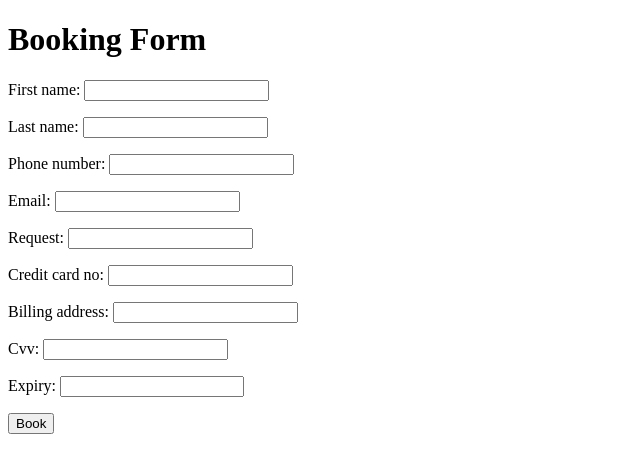
After one commit to prachisuthar/ESC_Hotel_Booking, a Django app: page /booking/ in a window 1280 px wide. The commit adds this page. Shown: the top 473 px of the page, without its empty margins (0-640 px from the left). Run offline with Django 4.2, Linux system fonts and the light colour scheme.

Commit message:
Booking Form + JSON loading commented

```diff
--- a/escproject/escapp/admin.py
+++ b/escproject/escapp/admin.py
@@ -4,5 +4,5 @@ from .models import *
 
 
 admin.site.register(
-    [DestinationSearch, SingaporeHotelList, KLHotelList, LondonHotelList, Customer]
+    [DestinationSearch, SingaporeHotelList, KLHotelList, LondonHotelList, Customer, Booking]
 )
--- a/escproject/escapp/forms.py
+++ b/escproject/escapp/forms.py
@@ -31,11 +31,11 @@ class DestinationSearchForm(forms.ModelForm):
 class SignUpForm(forms.ModelForm):
     username = forms.CharField(widget=forms.TextInput())
     password = forms.CharField(widget=forms.PasswordInput())
-    email = forms.EmailField(max_length=200)
+    confirm_password = forms.CharField(widget=forms.PasswordInput())
 
     class Meta:
         model = Customer
-        fields = ["username", "password", "email", "first_name", "last_name", "phone_number"]
+        fields = ["username", "password", "full_name", "password", "confirm_password"]
 
     def clean_username(self):
         uname = self.cleaned_data.get("username")
@@ -47,3 +47,9 @@ class SignUpForm(forms.ModelForm):
 class LoginForm(forms.Form):
     username = forms.CharField(widget=forms.TextInput())
     password = forms.CharField(widget=forms.PasswordInput())
+
+
+class BookingForm(forms.ModelForm):
+    class Meta:
+        model = Booking
+        fields = ["first_name", "last_name", "phone_number","email", "request", "credit_card_no","billing_address", "cvv", "expiry"]
--- a/escproject/escapp/models.py
+++ b/escproject/escapp/models.py
@@ -5,20 +5,19 @@ from django.contrib.auth.models import User
 # Create your models here.
 
 
-COUNTRY_CHOICES = (
-    ('Singapore','Singapore'),
-    ('London, UK', 'London, UK'),
-    ('Kuala Lumpur, Malaysia','Kuala Lumpur, Malaysia'),
-    )
+class DestinationSearch(models.Model):
+    country = models.CharField(max_length=250)
+    pax = models.PositiveIntegerField()
+    start_date = models.DateField(blank=True)
+    end_date = models.DateField(blank=True)
 
-class DestinationSearch(models.Model):
-    country = models.CharField(max_length=250, choices = COUNTRY_CHOICES, default = 'Singapore')
-    # country = models.CharField(max_length=250)
-    # country = models.ForeignKey(CountrySearch, on_delete=models.CASCADE)
-    pax = models.PositiveIntegerField()
-    start_date = models.DateField()
-    end_date = models.DateField()
+# json_file_path = "trial.json"
 
+# with open(json_file_path, 'r', encoding="utf8") as j:
+#     searchResults = json.loads(j.read())
+
+# for searchResult in searchResults['results']:
+#     DestinationSearch.objects.create(country = searchResult['term'], pax=searchResult['lng'], start_date = "2000-10-11", end_date = "2000-11-12")
 
 class SingaporeHotelList(models.Model):
     hotel_name = models.CharField(max_length=250)
@@ -45,9 +44,18 @@ class LondonHotelList(models.Model):
 
 class Customer(models.Model):
     user = models.OneToOneField(User, on_delete=models.CASCADE)
+    full_name = models.CharField(max_length=250)
+
+    def __str__(self):
+        return self.full_name
+
+class Booking(models.Model):
     first_name = models.CharField(max_length=250)
     last_name = models.CharField(max_length=250)
     phone_number = models.PositiveIntegerField()
-
-    def __str__(self):
-        return self.first_name
+    email = models.EmailField()
+    request = models.CharField(max_length=5000)
+    credit_card_no = models.PositiveIntegerField()
+    expiry = models.PositiveBigIntegerField()
+    cvv = models.PositiveIntegerField()
+    billing_address = models.CharField(max_length=500)
--- a/escproject/escapp/urls.py
+++ b/escproject/escapp/urls.py
@@ -8,5 +8,6 @@ urlpatterns = [
     path("signup/", SignUpView.as_view(), name="signup"),
     path("logout/", LogoutView.as_view(), name="logout"),
     path("login/", LoginView.as_view(), name="login"),
+    path("booking/", BookingView.as_view(), name="booking"),
 
 ]
--- a/escproject/escapp/views.py
+++ b/escproject/escapp/views.py
@@ -33,13 +33,13 @@ class HomeView(CreateView):
 
         return super().form_valid(form)
 
-    def savedata(request):
-        with open("developer.json", "r") as read_file:
-            developer = json.load(read_file)
-            for result in developer['results']:
-                DestinationSearch.objects.create(
-                country = result['term']
-            )
+    # def savedata(request):
+    #     with open("developer.json", "r") as read_file:
+    #         developer = json.load(read_file)
+    #         for result in developer['results']:
+    #             DestinationSearch.objects.create(
+    #             country = result['term']
+    #         )
 
 
 class HotelListView(TemplateView):
@@ -62,12 +62,12 @@ class SignUpView(CreateView):
     def form_valid(self, form):
         username = form.cleaned_data.get("username")
         password = form.cleaned_data.get("password")
-        email = form.cleaned_data.get("email")
-        user = User.objects.create_user(username, email, password)
+        confirm_password = form.cleaned_data.get("confirm_password")
+        user = User.objects.create_user(username, confirm_password, password)
         form.instance.user = user
         login(self.request, user)
 
-        return super().form_valid(form) #and render(request,"sendemail.html")
+        return super().form_valid(form)
 
 class LogoutView(View):
     def get(self, request):
@@ -90,3 +90,8 @@ class LoginView(FormView):
             return render(self.request, self.template_name, {"form": self.form_class, "error": "Invalid Credentials"})
 
         return super().form_valid(form)
+
+class BookingView(CreateView):
+    template_name = "booking.html"
+    form_class = BookingForm
+    success_url = reverse_lazy("escapp:home")
--- /dev/null
+++ b/escproject/templates/booking.html
@@ -0,0 +1,17 @@
+<!DOCTYPE html>
+<html lang="en">
+<head>
+    <meta charset="UTF-8">
+    <meta http-equiv="X-UA-Compatible" content="IE=edge">
+    <meta name="viewport" content="width=device-width, initial-scale=1.0">
+    <title>Booking Form</title>
+</head>
+<body>
+    <h1>Booking Form</h1>
+    <form action="" method="POST">
+        {% csrf_token %}
+        {{form.as_p}}
+        <button>Book</button>
+    </form>
+</body>
+</html>
--- a/escproject/templates/home.html
+++ b/escproject/templates/home.html
@@ -19,6 +19,8 @@
 
     <a href="{% url 'escapp:signup' %}"><button>sign up form</button></a>
     <a href="{% url 'escapp:login' %}"><button>Log In form</button></a>
+    <a href="{% url 'escapp:booking' %}"><button>Booking form</button></a>
+
 
 </body>
 </html>
--- /dev/null
+++ b/escproject/trial.json
@@ -0,0 +1 @@
+{"results":[{"term":"Rome, Italy","uid":"A6Dz","lat":41.895466,"lng":12.482324,"type":"city","state":"Lazio"},{"term":"Bali, Indonesia","uid":"WP3Z","lat":-8.409518,"lng":115.187989,"type":"city"}]}
```
Also changed, not shown: escproject/escapp/migrations/0015_destinationstry.py (added), escproject/escapp/migrations/0016_auto_20220713_2214.py (added), escproject/escapp/migrations/0017_auto_20220713_2325.py (added), escproject/escapp/migrations/0018_booking.py (added).
